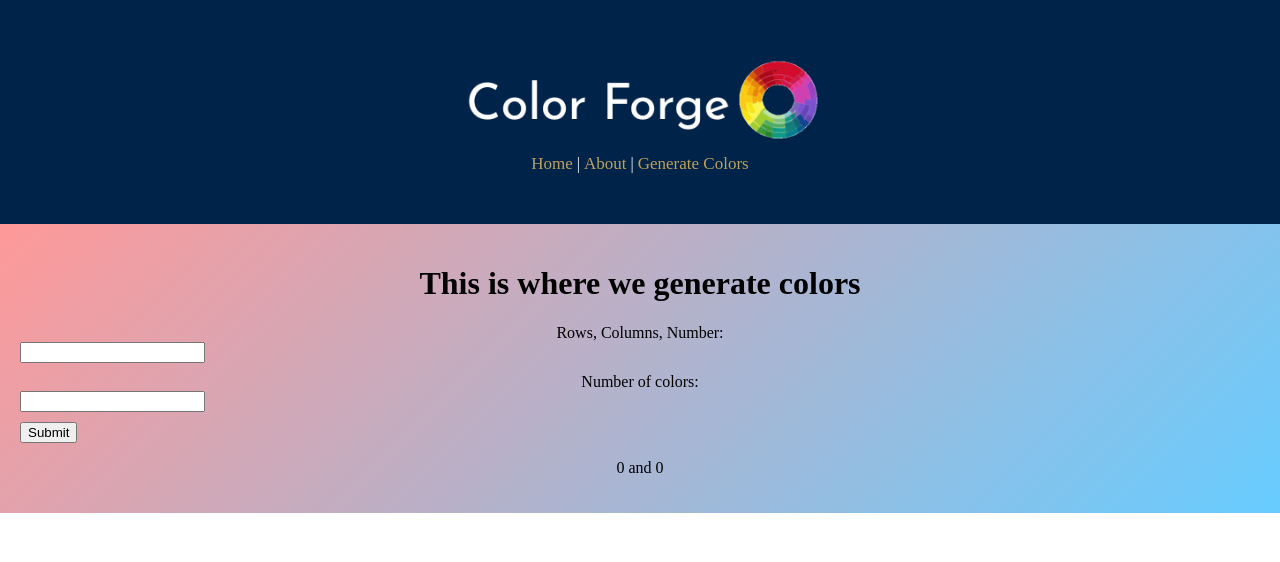
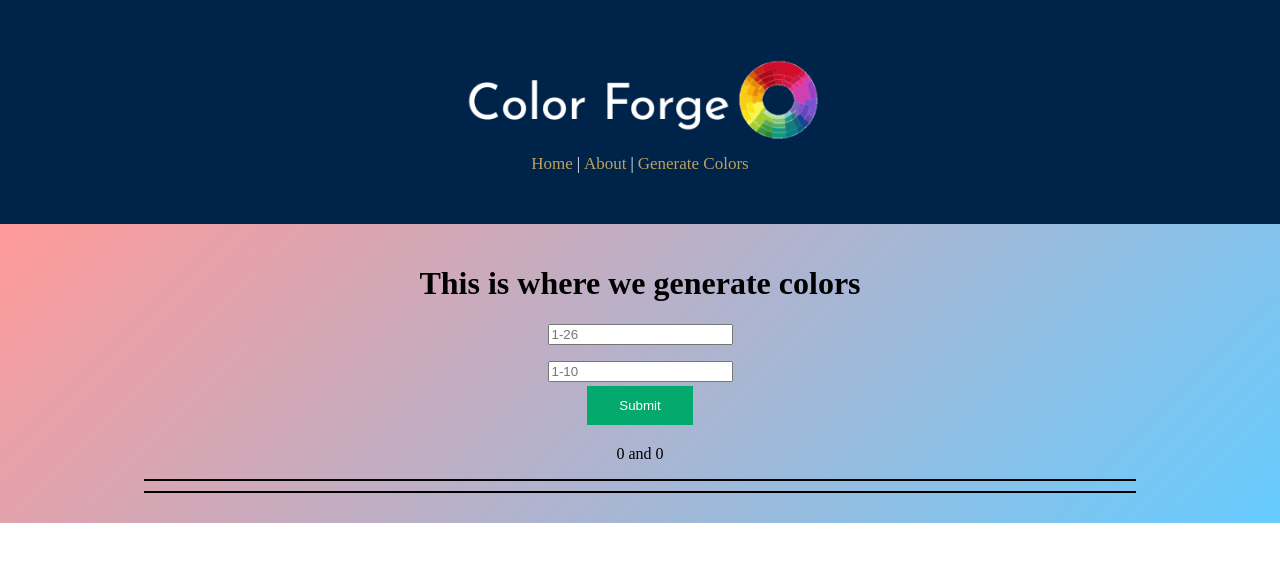
Before and after one commit to Lewi0027/t9, a PHP site: page /CCG.php in a window 1280 px wide. Shown: the top 562 px of the page. Run offline with PHP 8.4, Linux system fonts and the light colour scheme.

Commit message:
Styling & tables

```diff
--- a/CCG.php
+++ b/CCG.php
@@ -14,22 +14,49 @@
     </div>
     <div id="colorswath">
         <h1>This is where we generate colors</h1>
-        <form id="inputForm" method="POST" action="<?php echo $_SERVER['PHP_SELF'];?>">
-            <label for="input1">Rows, Columns, Number:</label>
-            <input type="text" id="input1" name="input1">
-            <label for="input2">Number of colors:</label>
-            <input type="text" id="input2" name="input2" >
-            <input type="submit">
-
-            <p id="errorMessage1" style="color: red;"></p>
-            <p id="errorMessage2" style="color: red;"></p>
-        </form>
+            <form id="inputForm" method="POST" action="<?php echo $_SERVER['PHP_SELF'];?>">
+                <p id="errorMessage1" style="color: red;"></p>
+                <input type="text" id="input1" name="input1" placeholder="1-26">
+                <br>
+                <p id="errorMessage2" style="color: red;"></p>
+                <input type="text" id="input2" name="input2" placeholder="1-10">
+                <br>
+                <input type="submit">
+            </form>
         <?php
             $input1 = isset($_POST['input1']) ? $_POST['input1'] : '0';
             $input2 = isset($_POST['input2']) ? $_POST['input2'] : '0';
 
             echo "<p>$input1 and $input2</p>";
         ?>
+
+        <table id="table1" style="width: 80%; margin:10px auto">
+            <colgroup>
+                <col style="width: 20%;">
+                <col style="width: 80%;">
+            </colgroup>
+            <?php
+                for($i = 0; $i < $input1; $i++){
+                    echo "<tr>
+                            <td>-</td>
+                            <td>-</td>
+                          </tr>
+                    ";
+                }
+            ?>
+        </table>
+
+        <table id="table2" style="width: 80%; margin:10px auto">
+            <?php
+                for($row = 0; $row < $input2; $row++){
+                    echo "<tr>";
+                    for($col = 0; $col < $input2; $col++){
+                        echo "<td>-</td>";
+                    }
+                    echo "</tr>";
+                }
+            ?>
+        </table>
     </div>
 </body>
 </html>
--- a/style.css
+++ b/style.css
@@ -107,12 +107,16 @@ a:hover {
     padding: 10px;
 }
 
-label {
-    display: block;
-    margin-top: 10px;
+table, th, td {
+    border: 1px solid black;
 }
 
-input {
-    display: block;
-    margin-bottom: 10px;
+input[type=button], input[type=submit], input[type=reset] {
+    background-color: #04AA6D;
+    border: none;
+    color: white;
+    padding: 12px 32px;
+    text-decoration: none;
+    margin: 4px auto;
+    cursor: pointer;
 }
--- a/validate.js
+++ b/validate.js
@@ -2,8 +2,8 @@ let inputForm = document.querySelector("#inputForm");
 inputForm.addEventListener("submit", checkForm);
 
 function checkForm(event) {
-    inputForm.input1.style.backgroundColor = "LightGreen";
-    inputForm.input2.style.backgroundColor = "LightGreen";
+    inputForm.input1.style.backgroundColor = "#3CBC8D";
+    inputForm.input2.style.backgroundColor = "#3CBC8D";
 
     let value1 = inputForm.input1.value;
     let value2 = inputForm.input2.value;
```
